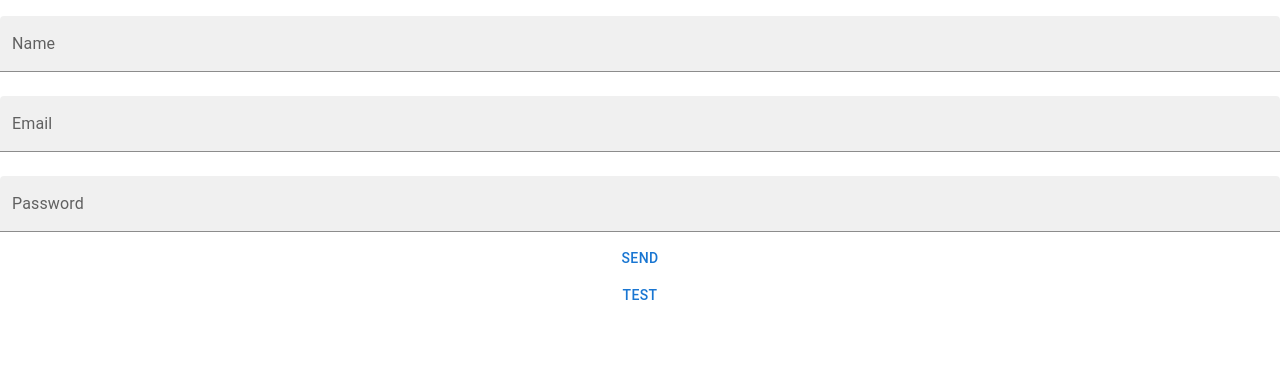
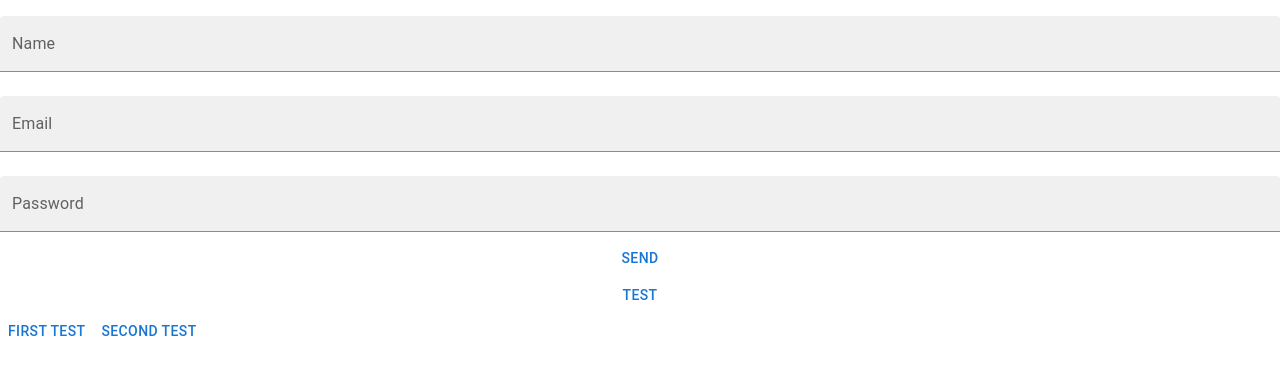
Before and after one commit to DmitriyGrosh/wallet, a React (Create React App) app: page /login in a window 1280 px wide. Shown: the top 374 px of the page. Built offline with nearby package versions, Linux system fonts and the light colour scheme.

Commit message:
check rerender

```diff
--- a/src/views/auth/AuthContainer.tsx
+++ b/src/views/auth/AuthContainer.tsx
@@ -1,9 +1,10 @@
-import React, { Dispatch, FC, SetStateAction, useState } from "react";
+import React, { Dispatch, FC, SetStateAction, useState, useEffect } from "react";
 import { useForm, SubmitHandler } from "react-hook-form";
 import { yupResolver } from "@hookform/resolvers/yup";
 import * as yup from "yup";
 import { Box, Button, TextField } from "@mui/material";
 import { useNavigate, useLocation } from "react-router-dom";
+import AuthState from "./AuthState";
 
 interface IAuthContainer {
   setIsAuth: Dispatch<SetStateAction<boolean>>;
@@ -31,7 +32,6 @@ const schema = yup
 
 const AuthContainer: FC<IAuthContainer> = ({ setIsAuth }) => {
   const location = useLocation();
-  console.log("==========>location", location);
   const navigate = useNavigate();
   const [test, setTest] = useState(false);
   const {
@@ -47,6 +47,19 @@ const AuthContainer: FC<IAuthContainer> = ({ setIsAuth }) => {
     localStorage.setItem("isAuth", "1");
     navigate("/");
   };
+
+  const changeState = () => {
+    setTest((prevState) => {
+      console.log("==========>prevState", prevState);
+      return !prevState;
+    });
+  };
+
+  useEffect(() => {
+    console.log("==========>1", 1);
+  }, []);
+
+  console.log("==========>rerender", location);
   return (
     <div>
       <div>
@@ -94,8 +107,9 @@ const AuthContainer: FC<IAuthContainer> = ({ setIsAuth }) => {
             <Button role="submit" type="submit">
               send
             </Button>
-            <Button onClick={() => setTest(true)}>Test</Button>
+            <Button onClick={changeState}>Test</Button>
             {test && <span>required</span>}
+            <AuthState setTest={setTest} />
           </Box>
         </form>
       </div>
--- /dev/null
+++ b/src/views/auth/AuthState.tsx
@@ -0,0 +1,32 @@
+import React, { Dispatch, FC, SetStateAction, useState, useEffect } from "react";
+import { Button } from "@mui/material";
+
+interface IState {
+  setTest: Dispatch<SetStateAction<boolean>>;
+}
+
+const AuthState: FC<IState> = ({ setTest }) => {
+  const [currentState, setCurrentState] = useState<boolean>(false);
+
+  useEffect(() => {
+    console.log("==========>2", 2);
+  }, []);
+
+  const changeState = () => {
+    setCurrentState((prevState) => !prevState);
+  };
+
+  const changeState2 = () => {
+    setTest((prevState) => !prevState);
+  };
+
+  console.log("==========>3", 3);
+  return (
+    <div>
+      <Button onClick={changeState}>First Test</Button>
+      <Button onClick={changeState2}>Second Test</Button>
+    </div>
+  );
+};
+
+export default AuthState;
```
